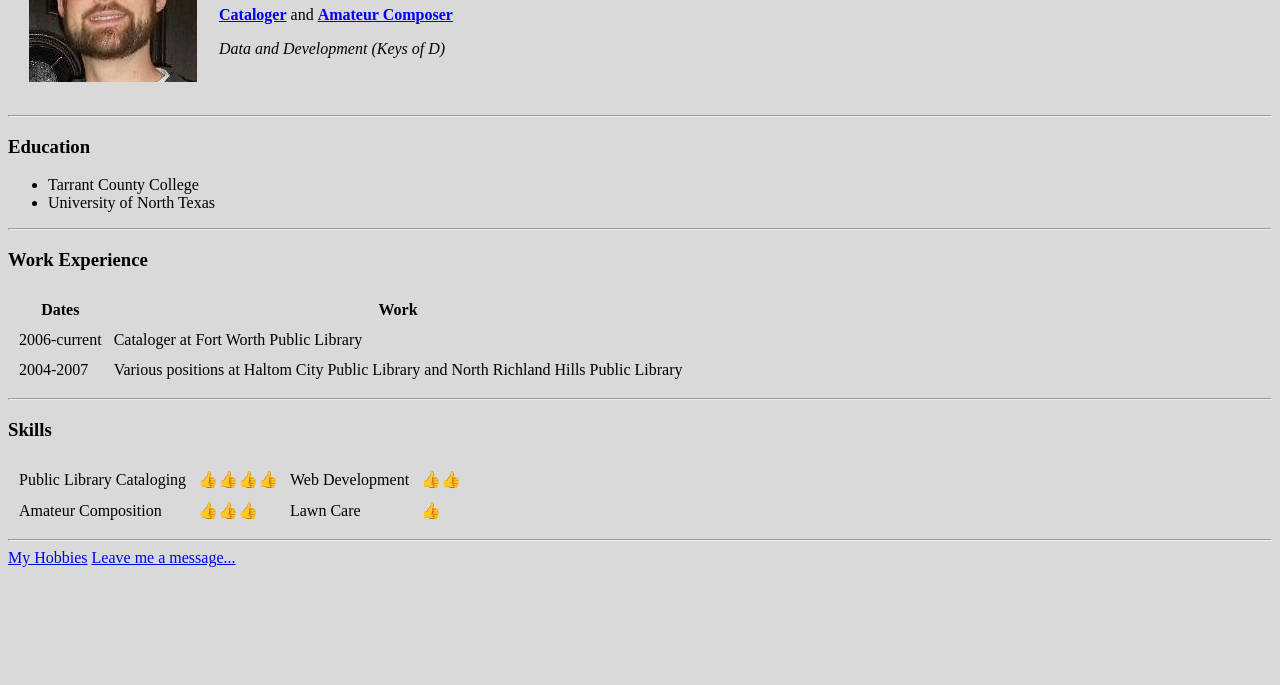
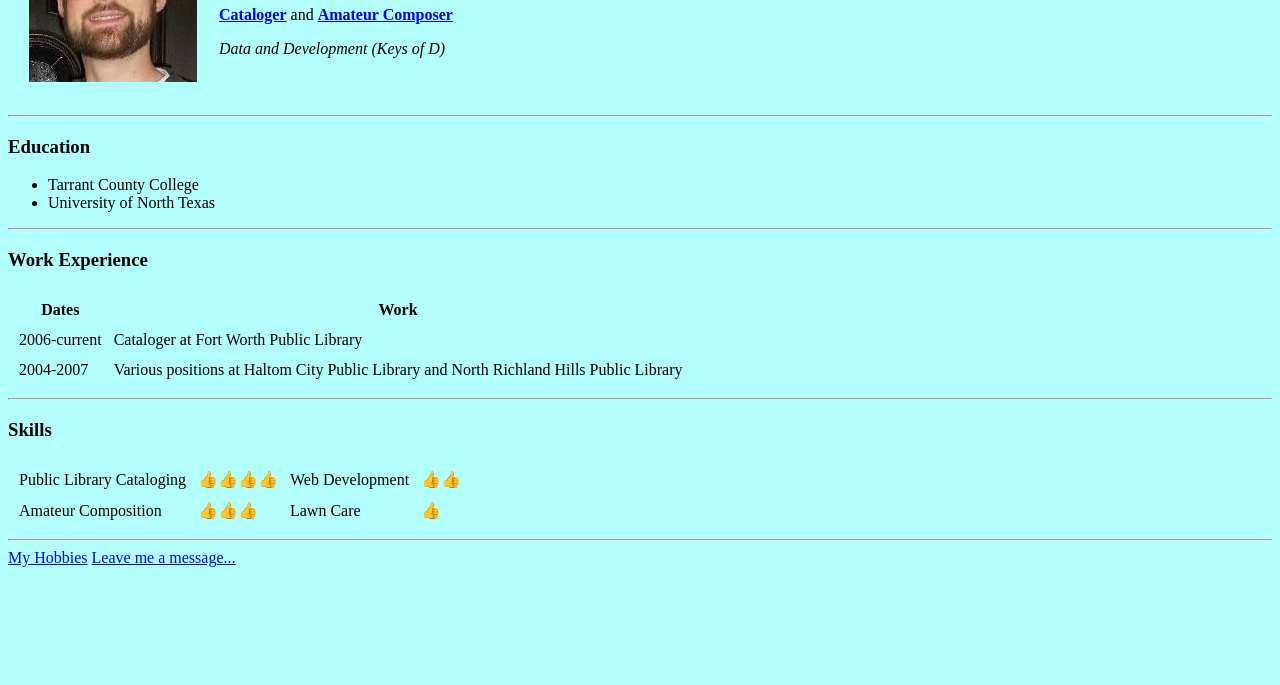
Before and after one commit to jkbot/cv, a plain HTML site: page index.html in a window 1280 px wide. Shown: the part 115-800 px from the top of the page. Drawn offline with Linux system fonts and the light colour scheme.

Commit message:
Update index.html

```diff
--- a/index.html
+++ b/index.html
@@ -6,7 +6,7 @@
   <title>Joe's Personal Site</title>
 </head>
 
-<body style="background-color: #d9d9d9;">
+<body style="background-color: #b3ffff;">
   <table cellspacing="20">
     <tr>
       <td><img src="JK.Headshot.jfif" alt="Joe's profile photo"></td>
```
